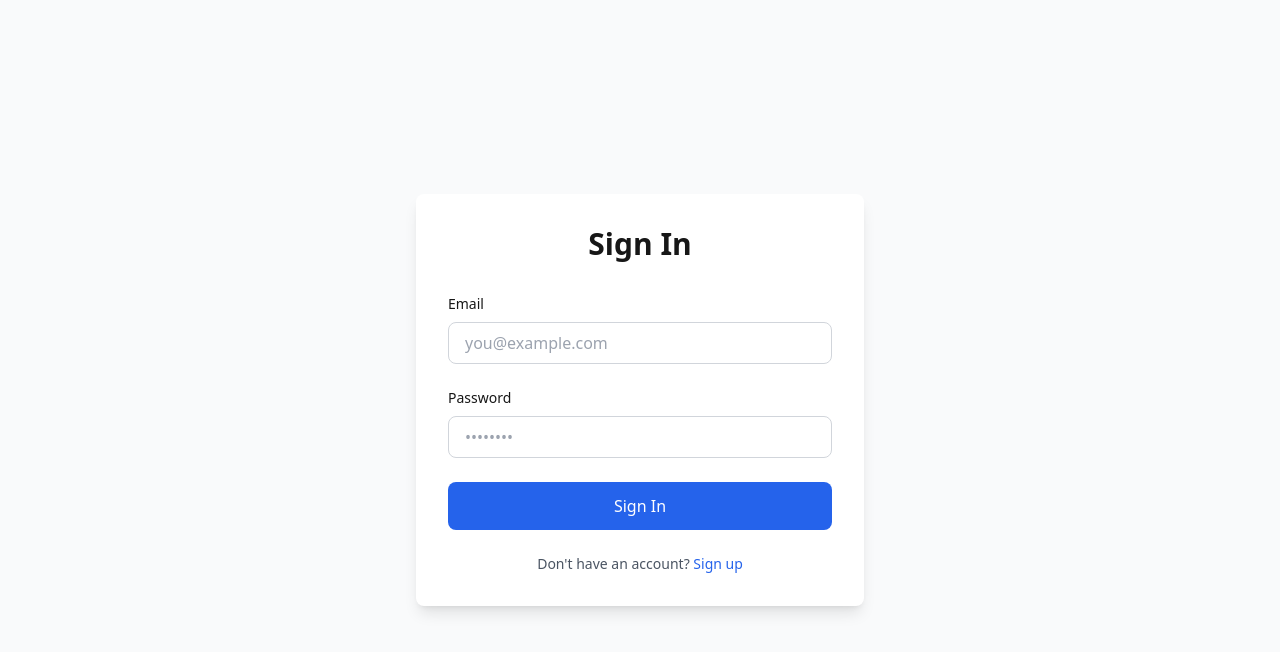
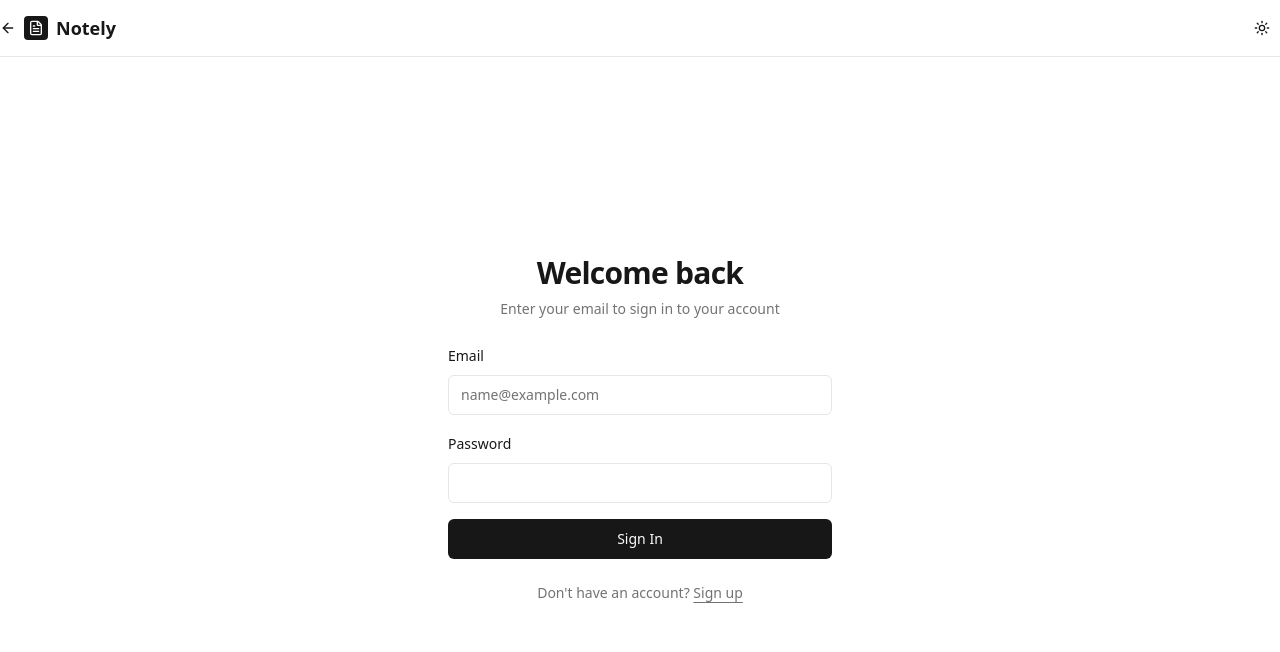
Before and after one commit to isaqu3d/notefly, a Next.js app in the folder apps/web/: page /auth/login in a window 1280 px wide. Shown: the top 652 px of the page. Built offline with nearby package versions, Linux system fonts and the light colour scheme.

Commit message:
feat: enhance login page with improved error handling and UI components

```diff
--- a/apps/web/src/app/auth/login/page.tsx
+++ b/apps/web/src/app/auth/login/page.tsx
@@ -3,19 +3,30 @@
 import { useState } from 'react';
 import { useRouter } from 'next/navigation';
 import Link from 'next/link';
-import { api } from '@/lib/api';
+import { api, ApiError } from '@/lib/api';
 import type { AuthResponse } from '@/types';
+import { Button } from '@/components/ui/button';
+import { Input } from '@/components/ui/input';
+import { ThemeToggle } from '@/components/theme-toggle';
+import { ArrowLeft, FileText } from 'lucide-react';
+
+interface FieldError {
+  path: string;
+  message: string;
+}
 
 export default function LoginPage() {
   const router = useRouter();
   const [email, setEmail] = useState('');
   const [password, setPassword] = useState('');
   const [error, setError] = useState('');
+  const [fieldErrors, setFieldErrors] = useState<Record<string, string>>({});
   const [loading, setLoading] = useState(false);
 
   const handleSubmit = async (e: React.FormEvent) => {
     e.preventDefault();
     setError('');
+    setFieldErrors({});
     setLoading(true);
 
     try {
@@ -30,76 +41,117 @@ export default function LoginPage() {
 
       router.push('/dashboard');
     } catch (err) {
-      setError(err instanceof Error ? err.message : 'Login failed');
+      if (err instanceof ApiError && err.data?.errors) {
+        const errors: Record<string, string> = {};
+        (err.data.errors as FieldError[]).forEach((fieldError) => {
+          errors[fieldError.path] = fieldError.message;
+        });
+        setFieldErrors(errors);
+        setError('Please check your credentials');
+      } else if (err instanceof ApiError) {
+        setError(err.message);
+      } else {
+        setError('Login failed. Please try again.');
+      }
     } finally {
       setLoading(false);
     }
   };
 
   return (
-    <div className="min-h-screen flex items-center justify-center p-8 bg-gray-50 dark:bg-gray-950">
-      <div className="w-full max-w-md">
-        <div className="bg-white dark:bg-gray-900 rounded-lg shadow-lg p-8">
-          <h1 className="text-3xl font-bold text-center mb-8">Sign In</h1>
+    <div className="min-h-screen flex flex-col">
+      <header className="border-b">
+        <div className="container flex h-14 items-center justify-between">
+          <Link href="/" className="flex items-center gap-2 hover:opacity-80 transition-opacity">
+            <ArrowLeft className="h-4 w-4" />
+            <div className="flex items-center gap-2">
+              <div className="h-6 w-6 rounded bg-foreground flex items-center justify-center">
+                <FileText className="h-4 w-4 text-background" />
+              </div>
+              <span className="text-lg font-semibold">Notely</span>
+            </div>
+          </Link>
+          <ThemeToggle />
+        </div>
+      </header>
+
+      <div className="flex-1 flex items-center justify-center p-4">
+        <div className="w-full max-w-sm space-y-6">
+          <div className="space-y-2 text-center">
+            <h1 className="text-3xl font-bold tracking-tight">Welcome back</h1>
+            <p className="text-sm text-muted-foreground">
+              Enter your email to sign in to your account
+            </p>
+          </div>
 
           {error && (
-            <div className="mb-4 p-3 bg-red-100 dark:bg-red-900/20 text-red-700 dark:text-red-400 rounded-lg text-sm">
+            <div className="rounded-lg bg-destructive/10 border border-destructive/20 p-3 text-sm text-destructive">
               {error}
             </div>
           )}
 
-          <form onSubmit={handleSubmit} className="space-y-6">
-            <div>
-              <label
-                htmlFor="email"
-                className="block text-sm font-medium mb-2"
-              >
+          <form onSubmit={handleSubmit} className="space-y-4">
+            <div className="space-y-2">
+              <label htmlFor="email" className="text-sm font-medium leading-none">
                 Email
               </label>
-              <input
+              <Input
                 id="email"
                 type="email"
                 value={email}
-                onChange={(e) => setEmail(e.target.value)}
+                onChange={(e) => {
+                  setEmail(e.target.value);
+                  if (fieldErrors.email) {
+                    setFieldErrors((prev) => {
+                      const newErrors = { ...prev };
+                      delete newErrors.email;
+                      return newErrors;
+                    });
+                  }
+                }}
                 required
-                className="w-full px-4 py-2 border border-gray-300 dark:border-gray-700 rounded-lg focus:ring-2 focus:ring-blue-500 focus:border-transparent dark:bg-gray-800"
-                placeholder="you@example.com"
+                placeholder="name@example.com"
+                className={fieldErrors.email ? 'border-destructive' : ''}
               />
+              {fieldErrors.email && (
+                <p className="text-sm text-destructive">{fieldErrors.email}</p>
+              )}
             </div>
 
-            <div>
-              <label
-                htmlFor="password"
-                className="block text-sm font-medium mb-2"
-              >
+            <div className="space-y-2">
+              <label htmlFor="password" className="text-sm font-medium leading-none">
                 Password
               </label>
-              <input
+              <Input
                 id="password"
                 type="password"
                 value={password}
-                onChange={(e) => setPassword(e.target.value)}
+                onChange={(e) => {
+                  setPassword(e.target.value);
+                  if (fieldErrors.password) {
+                    setFieldErrors((prev) => {
+                      const newErrors = { ...prev };
+                      delete newErrors.password;
+                      return newErrors;
+                    });
+                  }
+                }}
                 required
-                className="w-full px-4 py-2 border border-gray-300 dark:border-gray-700 rounded-lg focus:ring-2 focus:ring-blue-500 focus:border-transparent dark:bg-gray-800"
-                placeholder="••••••••"
+                className={fieldErrors.password ? 'border-destructive' : ''}
               />
+              {fieldErrors.password && (
+                <p className="text-sm text-destructive">{fieldErrors.password}</p>
+              )}
             </div>
 
-            <button
-              type="submit"
-              disabled={loading}
-              className="w-full py-3 bg-blue-600 text-white rounded-lg hover:bg-blue-700 disabled:opacity-50 disabled:cursor-not-allowed transition font-medium"
-            >
+            <Button type="submit" disabled={loading} className="w-full">
               {loading ? 'Signing in...' : 'Sign In'}
-            </button>
+            </Button>
           </form>
 
-          <p className="mt-6 text-center text-sm text-gray-600 dark:text-gray-400">
+          <p className="text-center text-sm text-muted-foreground">
             Don&apos;t have an account?{' '}
-            <Link
-              href="/auth/register"
-              className="text-blue-600 hover:text-blue-700 font-medium"
-            >
+            <Link href="/auth/register" className="underline underline-offset-4 hover:text-primary">
               Sign up
             </Link>
           </p>
```
